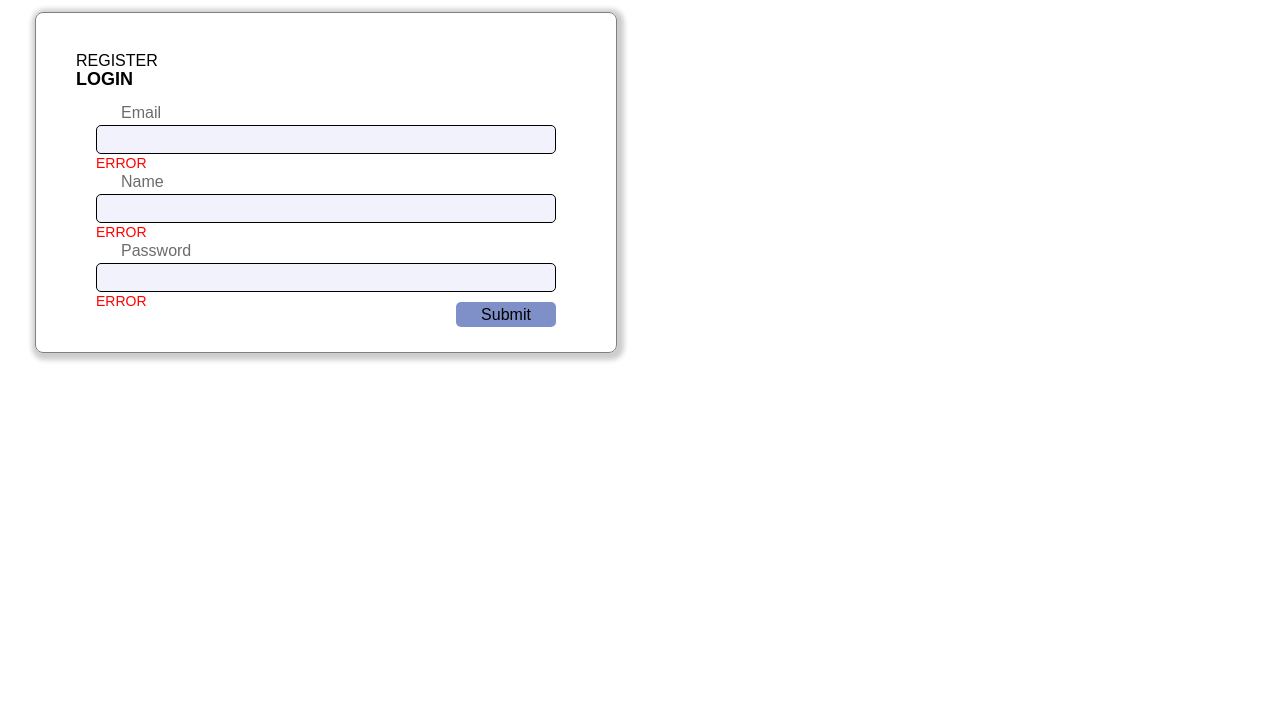
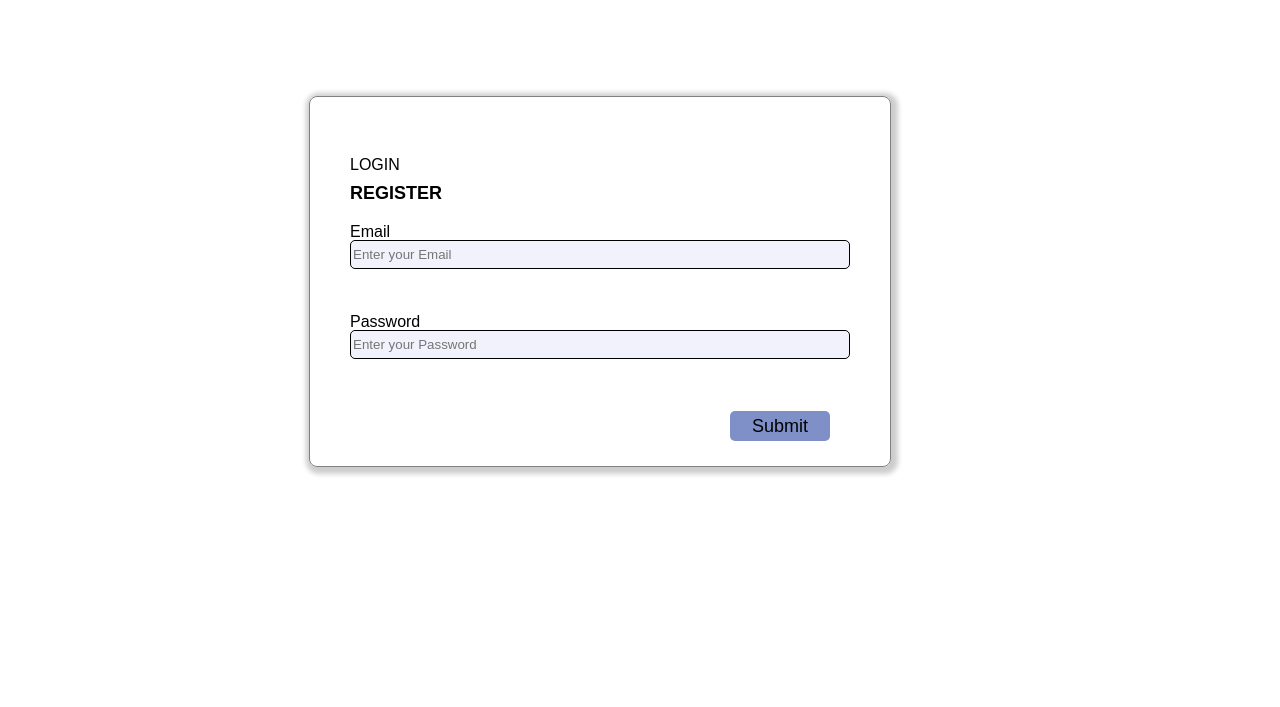
Before and after one commit to Natalyfuture/FINAL_PROJECT, a website built with webpack: page src/index.html in a window 1280 px wide. Shown: the part 93-800 px from the top of the page. Built offline with nearby package versions, Linux system fonts and the light colour scheme.

Commit message:
add AUTH.js

```diff
--- a/src/components/Form.js
+++ b/src/components/Form.js
@@ -1,13 +1,13 @@
-import{emailInput, passwordInput, nameInput} from './Input';
-
 const authForm = document.getElementById('auth-form');
 
-class Form {
+export class Form {
     constructor (options){
-        const{inputs, onSubmit, text} = options;
+        const{inputs, onSubmit, changeBtnText, title} = options;
 
         this.inputs = inputs;
-        this.text = text;
+        this.title = title;
+        this.changeBtnText = changeBtnText;
+
 
         this.form = document.createElement('form')
         const registerBtn = document.createElement('button');
@@ -16,61 +16,47 @@ class Form {
 
         this.form.classList.add('form')
         submitBtn.type = 'submit';
-        submitBtn.classList.add('button');
-        submitBtn.classList.add('button_submit');
-        registerBtn.classList.add('button');
-        registerBtn.classList.add('button_text');
-        registerText.classList.add('text-registration')
+        submitBtn.classList.add('button', 'button_submit');
+        registerBtn.classList.add('button', 'button_text');
+        registerText.classList.add('text-registration');
 
-        registerText.innerText = 'REGISTER';
-        registerBtn.innerText = 'LOGIN';
+        registerText.innerText = title;
+        registerBtn.innerText = changeBtnText;
         submitBtn.innerText = 'Submit';
 
         function getFormValue (inputs) {
             return inputs.reduce((values, input) =>{
                 values[input.name] = input.value;
+                console.log(input.name)
+                console.log(input.value)
                 return values;
             }, {});
         }
 
-        this.form.addEventListener('submit', (e) =>{
+        this.form.addEventListener('submit', async (e) =>{
             e.preventDefault();
             const formValues = getFormValue(this.inputs);
+            console.log(formValues)
+            submitBtn.setAttribute('disabled', '');
+            await onSubmit(this.formValues, e)
+            submitBtn.removeAttribute('disabled');
             onSubmit({formValues}, e)
         })
 
-
-
-        this.form.append();
+        this.form.append(registerText, registerBtn);
 
         this.inputs.forEach((input) =>{
-            console.log(input.div)
-            this.form.append(input.div)
+            console.log(input.control)
+            this.form.append(input.control)
             console.log(this.form)
         })
 
-        authForm.append(registerText, registerBtn, this.form, submitBtn)
-       /* this.form.append(submitBtn);
-       console.log(this.form) */
+        this.form.append(submitBtn);
+
     }
-    render(container){
 
+    render(container) {
         container.append(this.form)
-        console.log(container)
     }
+
 }
-
-const formRegister = new Form({
-    inputs: [emailInput, nameInput, passwordInput],
-});
-/* formRegister.render(document.body);
-
-const formLogin = new Form({
-    inputs: [emailInput, passwordInput],
-
-});
-
-formLogin.render(document.body);
-console.log(formLogin)
- */
-export{formRegister/* ,  formLogin */}
--- a/src/components/Input.js
+++ b/src/components/Input.js
@@ -1,32 +1,67 @@
 class Input {
     constructor (options){
-        const{name, type} = options;
+        const{name, placeholder, type, onInput, onChange} = options;
 
         this.element = document.createElement('input');
-        this.element.classList.add('input_name')
+        this.errorMessage = document.createElement('span');
+        this.container = document.createElement('div')
+
+        this.value = this.element.value;
         this.name = name;
-        this.value = this.element.value;
         this.element.name = name;
         this.element.type = type;
+        this.element.placeholder = placeholder;
 
-        this.div  = this.render()
+        this.value = this.element.value;
+
+        this.control = this.createControl(onInput, onChange);
+        console.log(this.control)
 
         }
-    render(){
+
+        createControl(onInput, onChange){
             const div = document.createElement('div');
-        const span = document.createElement('span');
             const label = document.createElement('label');
+            const inputId = `_${this.name}`;
 
             div.classList.add('input-container');
-        span.classList.add('input-error')
-        label.classList.add('input_label');
+            this.errorMessage.classList.add('input-error');
+            this.element.classList.add('input_name');
 
+            this.element.id = inputId;
+            console.log(this.element.id)
+
+            label.setAttribute('for', this.name);
             label.innerText = this.name;
-        span.innerText = 'ERROR'
-        console.log(this.element)
-        div.append(label, this.element, span);
+
+
+
+                this.element.addEventListener('input', (e) =>{
+                    this.value = e.target.value;
+                    console.log(this.value)
+                    if(onInput){
+                    onInput(e);
+                    };
+
+            })
+
+            if(onChange){
+                this.element.addEventListener('change', (e) =>{
+                    onChange(e);
+                });
+
+            }
+
+            div.append(label, this.element, this.errorMessage);
             console.log(div)
             return div
+        }
+
+
+    render(div){
+        console.log(div)
+
+        this.control.append(this.div)
 
     }
 
@@ -35,27 +70,28 @@ class Input {
 
 const emailInput = new Input({
     name: 'Email',
+    placeholder: 'Enter your Email',
     type: 'email',
 })
 
-console.log(emailInput.div)
-
-
+console.log(emailInput.control)
 
 const passwordInput = new Input({
         name: 'Password',
+        placeholder: 'Enter your Password',
         type: 'password',
 })
 
-console.log(passwordInput.div)
+console.log(passwordInput.control)
 
 
 const nameInput = new Input({
        name: 'Name',
+       placeholder: 'Enter your Name',
        type: 'text',
 })
 
-console.log(nameInput.div)
+console.log(nameInput.control)
 
 
 export{
--- a/src/index.js
+++ b/src/index.js
@@ -1,10 +1,19 @@
-/* import {a} from './test.js';
+
+import {emailInput, passwordInput, nameInput} from './components/Input';
+import { Form } from './components/Form';
 import './styles/style.css';
 
-console.log('hello world!!!', 30); */
+const appContainer = document.getElementById('app');
+const authForm = document.getElementById('auth-form');
+const loginForm = new Form ({
+    inputs: [emailInput, passwordInput],
+    changeBtnText: 'REGISTER',
+    title: 'LOGIN',
+    onSubmit: (values) => console.log('values', values),
+})
 
-import {emailInput, passwordInput, nameInput} from './components/Input';
-import{formRegister/* ,  formLogin */} from './components/Form.js';
-import './styles/style.css';
+loginForm.render(authForm)
 
-console.log(formRegister)
+/* const formRegister = new Form({
+    inputs: [emailInput, nameInput, passwordInput],
+}); */
--- a/src/styles/style.css
+++ b/src/styles/style.css
@@ -5,7 +5,7 @@
 
 .container{
     margin: 0auto;
-    min-width: 1170px;
+    max-width: 1170px;
     padding: 0 15px;
 }
 .header{
@@ -20,8 +20,7 @@
     display: flex;
     align-items: center;
     justify-content: space-between;
-    border-bottom: 1px solid gray;
-    box-shadow: 1px 1px 3px;
+
 }
 
 .logo{
@@ -45,8 +44,8 @@ line-height: 36px;
 
 }
 
-#app{
-    motion: 0 auto;
+.text-registration{
+    margin-bottom: 10px;
 }
 
 .auth-form{
@@ -57,20 +56,23 @@ line-height: 36px;
     border-radius: 8px;
     padding: 40px;
     position: relative;
-    margin: 20px;
+    margin-top: 100px;
 }
 
 .form{
     display: flex;
     flex-direction: column;
+    margin-top: 20px;
+}
 
-
+.input_label{
+    color: #3d62d3;
 }
 
 .button{
     width: 200px;
     border: none;
-    margin-bottom: 15px;
+    margin-bottom: 20px;
     cursor: pointer;
     background-color: transparent;
     text-align: left;
@@ -82,21 +84,21 @@ line-height: 36px;
     padding: 0;
 }
 
-.button_text:hover{
+.button_text:hover, .text-registration:hover{
     color: #3d62d3;
     text-decoration: underline;
 }
 
 .button_submit{
     width: 100px;
-    height: 25px;
+    height: 30px;
     border-radius: 5px;
     background-color: #7e90c7;
     text-align: center;
-    font-size: 16px;
+    font-size: 18px;
     position: absolute;
     right: 60px;
-    bottom: 10px;
+    bottom: 5px;
 
 }
 
@@ -105,29 +107,36 @@ line-height: 36px;
     border-radius: 5px;
     border: 1px solid;
     background-color: rgb(242, 242, 253);
+    margin-bottom: 25px;
 }
 
 .input-container{
     display: flex;
     flex-direction: column;
     position: relative;
-    margin: 20px;
+    margin-bottom: 20px;
 }
+
+.input-container:last-of-type{
+    margin-bottom: 42px;
+}
+
 
 .input_label{
     position: absolute;
-    color: #6c6c6c;
+    color: black;
     top: -20px;
-    left: 20px;
+    left: 5 px;
     background: #fff;
     padding: 0 5px;
 }
 
 .input-error{
     position: absolute;
-    bottom: -16px;
-    left: 0;
+    bottom: 10px;
+    left: 5px;
     color: red;
     font-size: 14px;
 
+
 }
```
Also changed, not shown: src/components/AUTH.js (added). Lines whose indentation alone changed are shown as unchanged.
